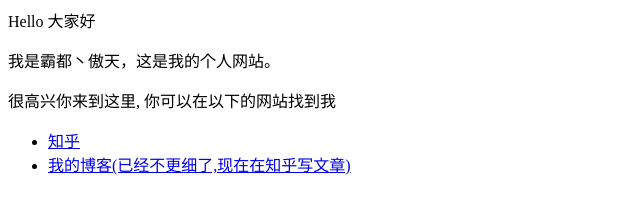
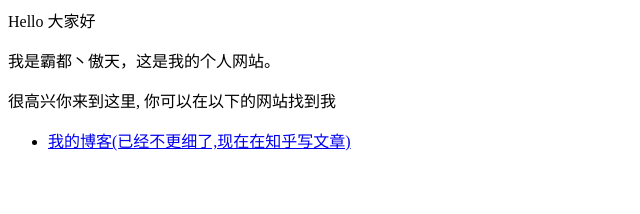
Before and after one commit to xuyang123-png/asd.github.io, a plain HTML site: page index.html in a window 1280 px wide. Shown: the whole page, without its empty margins (0-640 px from the left). Drawn offline with Linux system fonts and the light colour scheme.

Commit message:
Update index.html

```diff
--- a/index.html
+++ b/index.html
@@ -3,6 +3,6 @@
 <p>很高兴你来到这里, 你可以在以下的网站找到我</p>
 
 <ul>
-  <li> <a href="https://www.zhihu.com/people/AJLoveChina">知乎</a> </li>
+
   <li> <a href="http://hejie.nigeerhuo.com">我的博客(已经不更细了,现在在知乎写文章)</a> </li>
 </ul>
```
